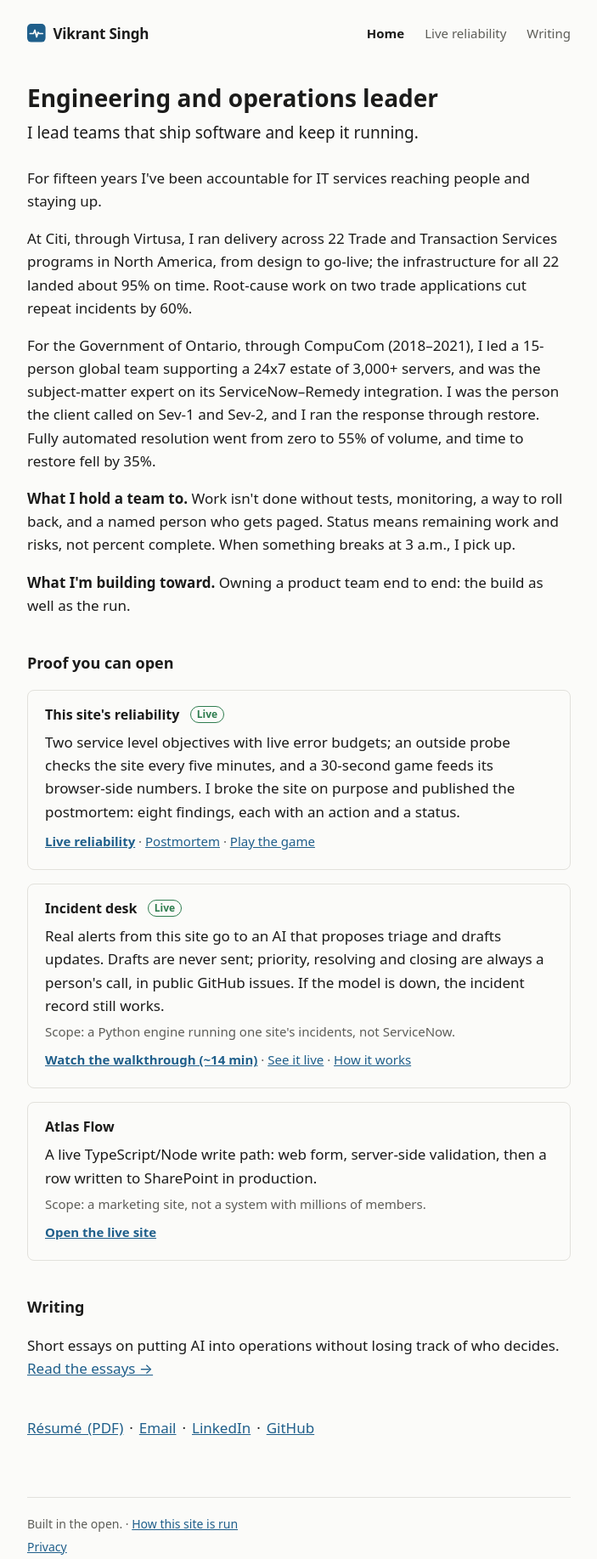
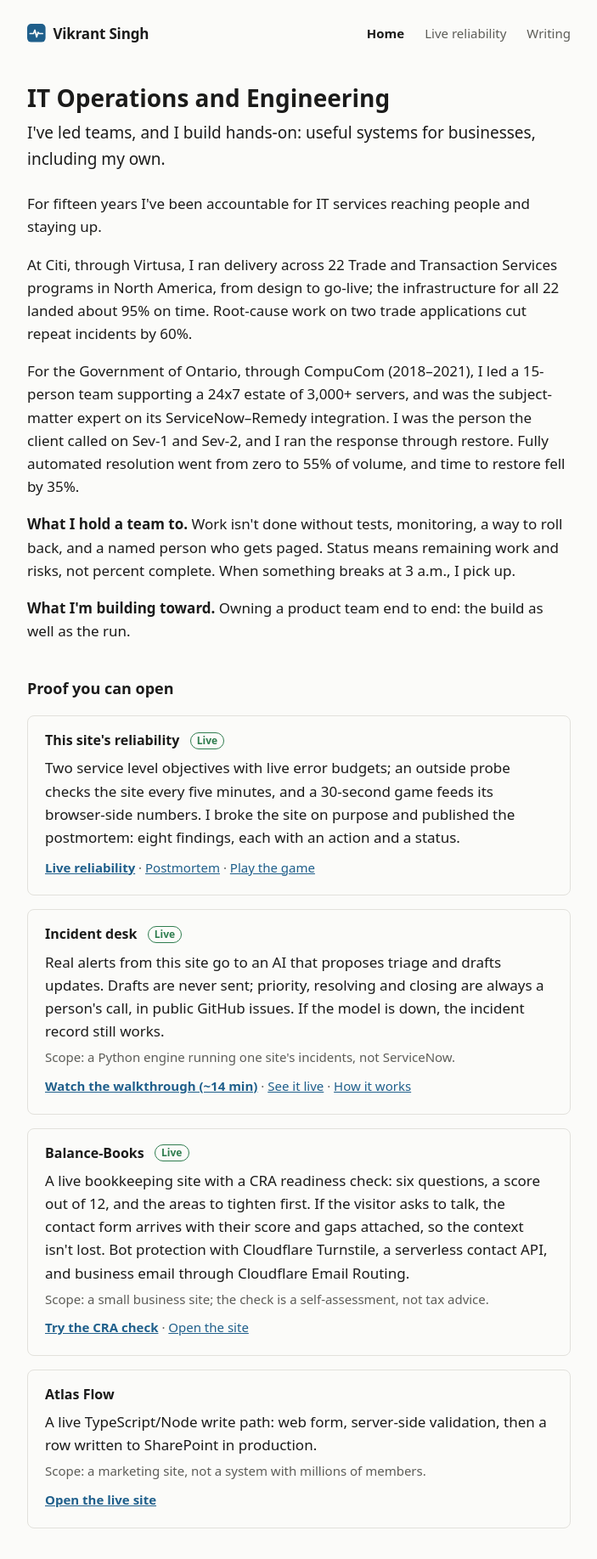
Before and after one commit to vikiscoding/vikrant-personal-website, an Astro site: page / in a window 1280 px wide. Shown: the top 1835 px of the page at 85% size, without its empty margins (288-991 px from the left). Built offline with nearby package versions, Linux system fonts and the light colour scheme; Astro itself is replaced by a stand-in of ours.

Commit message:
Headline 'IT Operations and Engineering'; intro: led teams and builds hands-on; Balance-Books as proof (ADR-023)
- Intro and meta description: 'I've led teams, and I build hands-on: useful systems for
  businesses, including my own.'
- CompuCom: 'a 15-person team' (no 'global')
- Balance-Books proof item, claims verified by a read-only review of the live site
- Share image regenerated for the new headline

Co-Authored-By: Claude Opus 5.5 <noreply@anthropic.com>

```diff
--- a/src/data/profile.ts
+++ b/src/data/profile.ts
@@ -64,14 +64,15 @@ export function formatDate(iso: string): string {
 export const profile = {
   name: "Vikrant Singh",
   // Must match the LinkedIn headline (R2). Regenerate public/og.png when it changes (scripts/make-brand-assets.py).
-  headline: "Engineering and operations leader",
+  headline: "IT Operations and Engineering",
   description:
-    "I lead teams that ship software and keep it running. Delivery across 22 programs at Citi, Sev-1 operations for a 3,000-server government estate, and a site that runs on its own SLOs.",
-  intro: "I lead teams that ship software and keep it running.",
+    "I've led teams, and I build hands-on: useful systems for businesses, including my own. Delivery across 22 programs at Citi, Sev-1 operations for a 3,000-server government estate, and a site that runs on its own SLOs.",
+  // Option A, chosen 1 Oct 2026: led teams and builds hands-on; "including my own" = this site and Balance-Books.
+  intro: "I've led teams, and I build hands-on: useful systems for businesses, including my own.",
   story: [
     "For fifteen years I've been accountable for IT services reaching people and staying up.",
     "At Citi, through Virtusa, I ran delivery across 22 Trade and Transaction Services programs in North America, from design to go-live; the infrastructure for all 22 landed about 95% on time. Root-cause work on two trade applications cut repeat incidents by 60%.",
-    "For the Government of Ontario, through CompuCom (2018–2021), I led a 15-person global team supporting a 24x7 estate of 3,000+ servers, and was the subject-matter expert on its ServiceNow–Remedy integration. I was the person the client called on Sev-1 and Sev-2, and I ran the response through restore. Fully automated resolution went from zero to 55% of volume, and time to restore fell by 35%.",
+    "For the Government of Ontario, through CompuCom (2018–2021), I led a 15-person team supporting a 24x7 estate of 3,000+ servers, and was the subject-matter expert on its ServiceNow–Remedy integration. I was the person the client called on Sev-1 and Sev-2, and I ran the response through restore. Fully automated resolution went from zero to 55% of volume, and time to restore fell by 35%.",
   ],
   principles: {
     lead: "What I hold a team to.",
@@ -91,7 +92,7 @@ export const profile = {
     // Web copy: mobile number and personal Gmail removed; contact@vikrantsingh.fyi only.
     resume: "/resume.pdf" as string | null,
   },
-  // "Proof you can open" (ADR-022). Pulse run is folded into the reliability item (it feeds the client-side signal).
+  // "Proof you can open" (ADR-022, ADR-023). Pulse run is folded into the reliability item (it feeds the client-side signal).
   // Never point Atlas Flow at the Incident-AI videos; its repo is in a private client organisation.
   proof: [
     {
@@ -116,6 +117,19 @@ export const profile = {
       ],
     },
     {
+      // Vikrant's own business (ADR-023). Read-only review 1 Oct 2026: /scorecard scores six questions out of 12 with a
+      // band and "where to tighten first"; the contact link carries the score, band and gaps, and the contact page
+      // attaches them to the enquiry; Turnstile + /api/contact; MX via Cloudflare Email Routing. Never break it on purpose (ADR-008).
+      title: "Balance-Books",
+      chip: "Live",
+      text: "A live bookkeeping site with a CRA readiness check: six questions, a score out of 12, and the areas to tighten first. If the visitor asks to talk, the contact form arrives with their score and gaps attached, so the context isn't lost. Bot protection with Cloudflare Turnstile, a serverless contact API, and business email through Cloudflare Email Routing.",
+      scope: "a small business site; the check is a self-assessment, not tax advice.",
+      links: [
+        { label: "Try the CRA check", href: "https://balance-books.ca/scorecard" },
+        { label: "Open the site", href: "https://balance-books.ca" },
+      ],
+    },
+    {
       title: "Atlas Flow",
       text: "A live TypeScript/Node write path: web form, server-side validation, then a row written to SharePoint in production.",
       scope: "a marketing site, not a system with millions of members.",
```
Also changed, not shown: AGENTS.md (+2 -2 lines), docs/ROADMAP.md (+2 -1 lines), docs/STATUS.md (+1 -1 lines), docs/adr/README.md, public/og.png.
